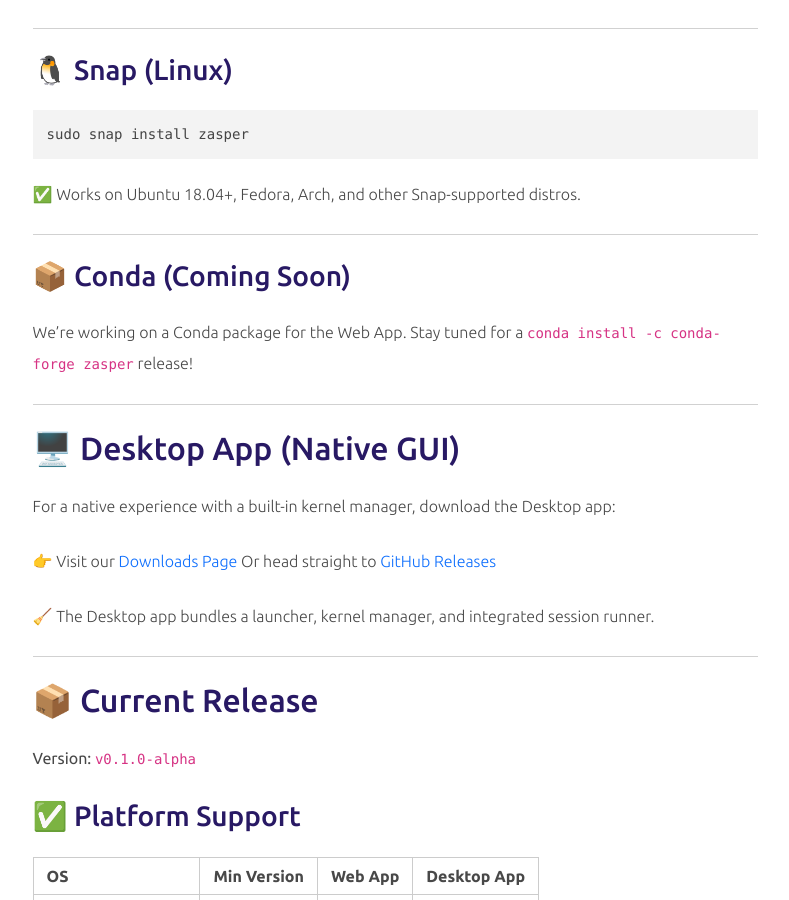
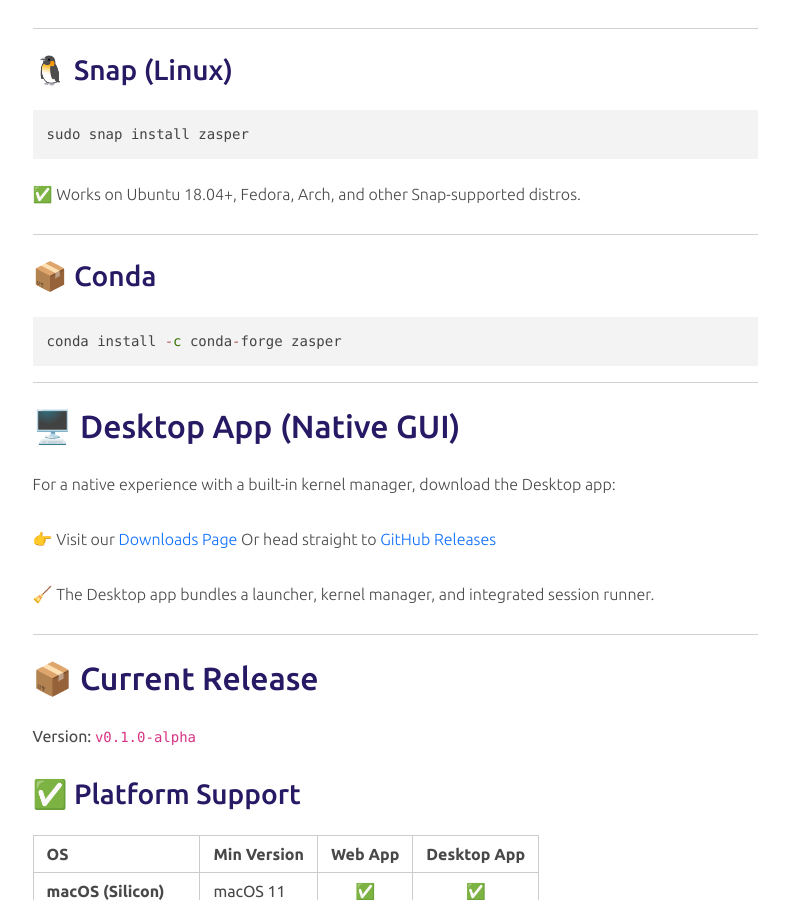
Before and after one commit to zasper-io/zasper-io.github.io, a Jekyll site: the page built from docs/_posts/2024-12-22-installation.markdown, in a window 1280 px wide and 900 px high, scrolled down 695 px. Shown: the whole window, without its empty margins (440-1229 px from the left). Built offline with Jekyll 4.4.1, drawn with Linux system fonts in a browser that asks for light colours; nearby versions of some CDN libraries.

Commit message:
add conda install instruction

````diff
--- a/docs/_posts/2024-12-22-installation.markdown
+++ b/docs/_posts/2024-12-22-installation.markdown
@@ -42,9 +42,11 @@
 
 ---
 
-### 📦 Conda (Coming Soon)
+### 📦 Conda
 
-We’re working on a Conda package for the Web App. Stay tuned for a `conda install -c conda-forge zasper` release!
+```
+conda install -c conda-forge zasper
+```
 
 ---
 
````
